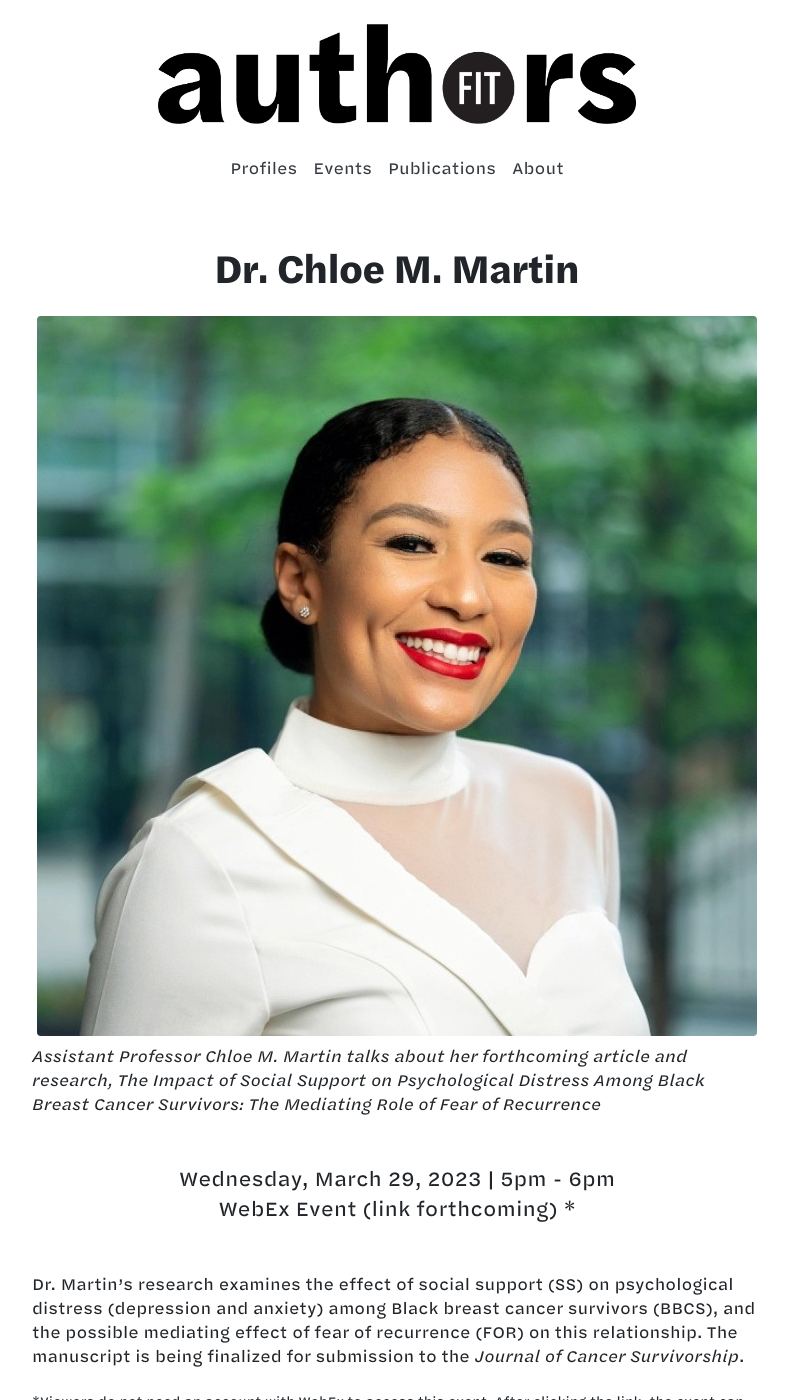
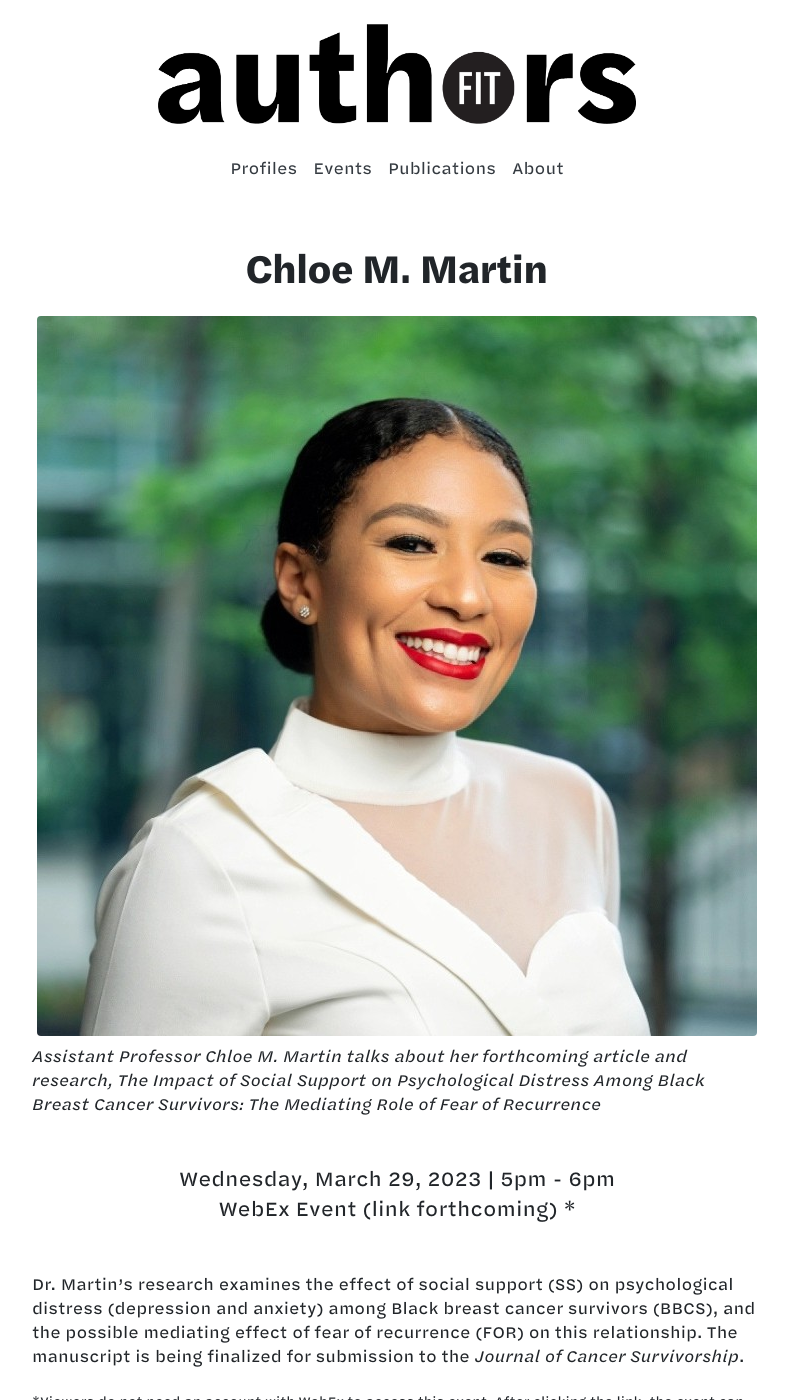
Before and after one commit to fit-authors/fit-authors.github.io, a Jekyll site: the page built from _events/2023-03-29-martin.md, in a window 1280 px wide and 1400 px high. Shown: the whole window, without its empty margins (243-1031 px from the left). Built offline with Jekyll 4.4.1, drawn with Linux system fonts in a browser that asks for light colours; nearby versions of some CDN libraries; some of the changed text lies outside the part shown.

```diff
--- a/_events/2023-03-29-martin.md
+++ b/_events/2023-03-29-martin.md
@@ -1,8 +1,8 @@
 ---
 layout: event
 authors:
-  - Dr. Chloe M. Martin
-event_title: 'Dr. Chloe M. Martin'
+  - Chloe M. Martin
+event_title: 'Chloe M. Martin'
 description: "Assistant Professor Chloe M. Martin talks about her forthcoming article and research, The Impact of Social Support on Psychological Distress Among Black Breast Cancer Survivors: The Mediating Role of Fear of Recurrence"
 location: |
   WebEx Event (link forthcoming)
```
Also changed, not shown: _profiles/chloe-martin.md (+1 -1 lines).
